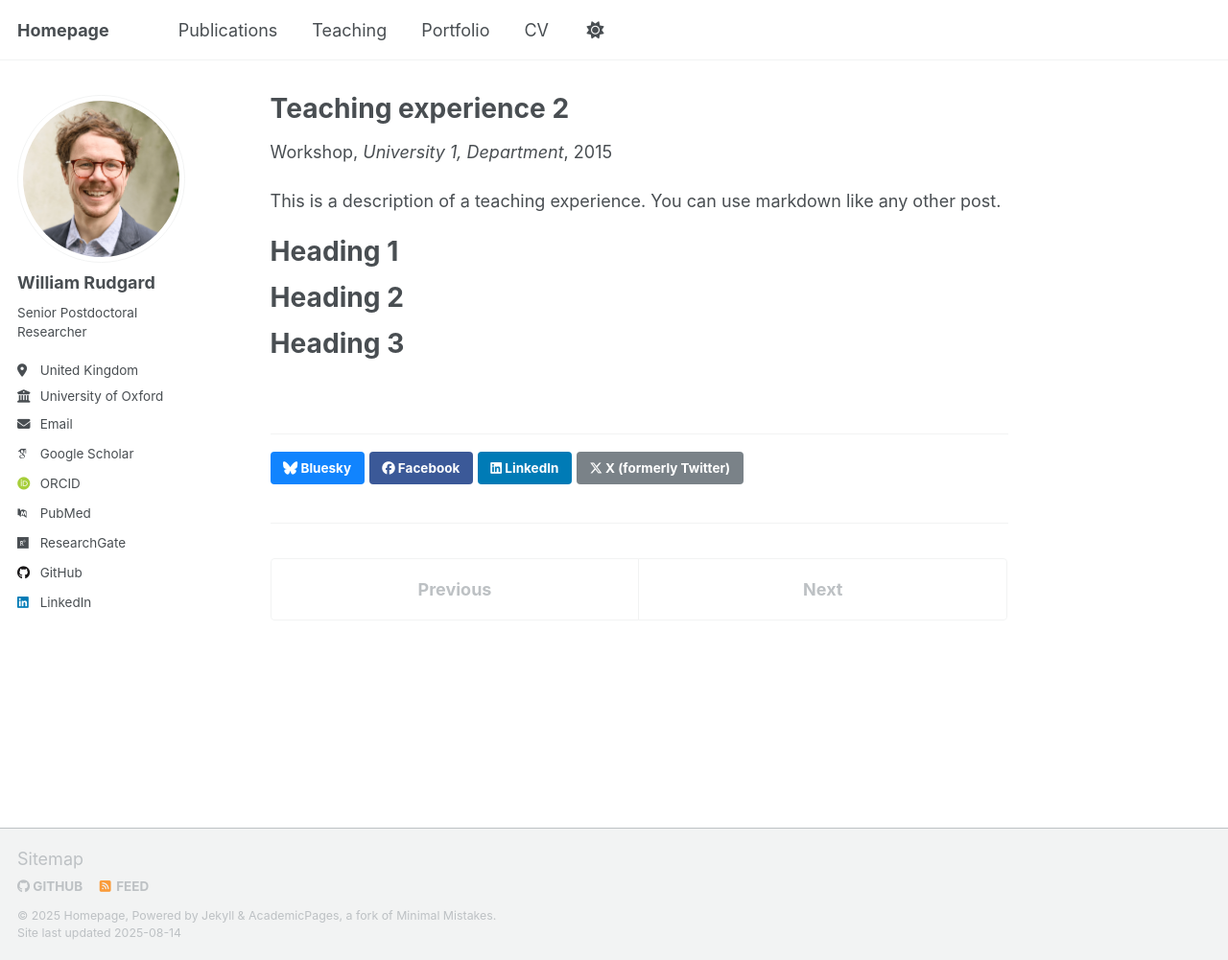
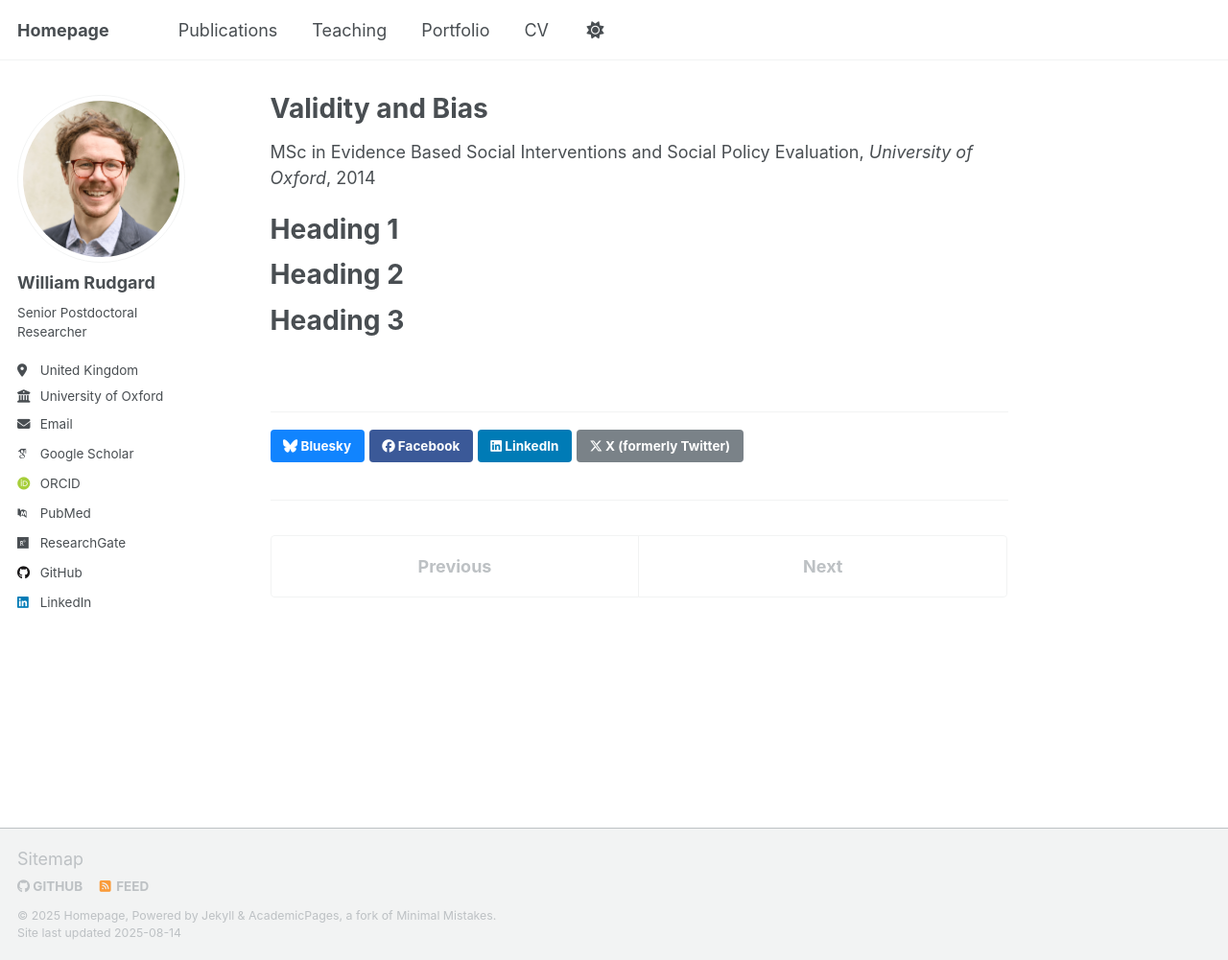
Before and after one commit to WilliamRudgard/williamrudgard.github.io, a Jekyll site: the page built from _teaching/2015-spring-teaching-2.md, in a window 1280 px wide and 1001 px high. Shown: the whole window at 96% size. Built offline with Jekyll 4.4.1, drawn with Linux system fonts in a browser that asks for light colours; some web fonts are replaced; a script that is not in the unit is left out.

Commit message:
Update 2015-spring-teaching-2.md

```diff
--- a/_teaching/2015-spring-teaching-2.md
+++ b/_teaching/2015-spring-teaching-2.md
@@ -1,14 +1,12 @@
 ---
-title: "Teaching experience 2"
+title: "Validity and Bias"
 collection: teaching
-type: "Workshop"
+type: "MSc in Evidence Based Social Interventions and Social Policy Evaluation"
 permalink: /teaching/2015-spring-teaching-1
-venue: "University 1, Department"
-date: 2015-01-01
-location: "City, Country"
+venue: "University of Oxford"
+date: 2014-01-01
+location: "Oxford, United Kingdom"
 ---
-
-This is a description of a teaching experience. You can use markdown like any other post.
 
 Heading 1
 ======
```
